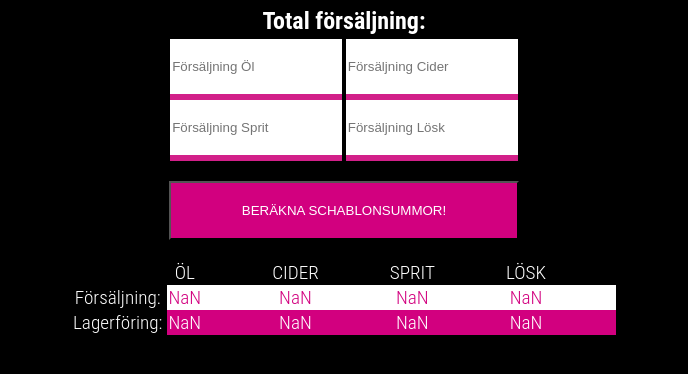
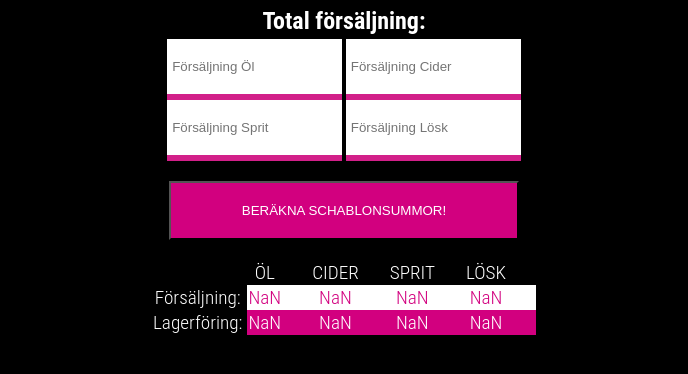
Before and after one commit to datasklubbmasteri/EEE, a plain HTML site: page index.htm in a window 1280 px wide. Both pictures are taken after a click on the input "BERÄKNA SCHABLONSUMMOR!". Shown: the part 68-442 px from the top of the page, without its empty margins (296-984 px from the left). Drawn offline with Linux system fonts and the light colour scheme.

Commit message:
Update style.css

```diff
--- a/style.css
+++ b/style.css
@@ -27,7 +27,7 @@ table {
 
 td {
 	color:WHITE;
-	padding-right: 70px;
+	padding-right: 30px;
 	background-color: #d2007f;
 	border: none;
 }
@@ -53,6 +53,7 @@ tr {
 }
 
 .in {
+	padding-left: 5px;
 	padding-top: 20px;
 	padding-bottom: 20px;
 	width: 168px;
```
